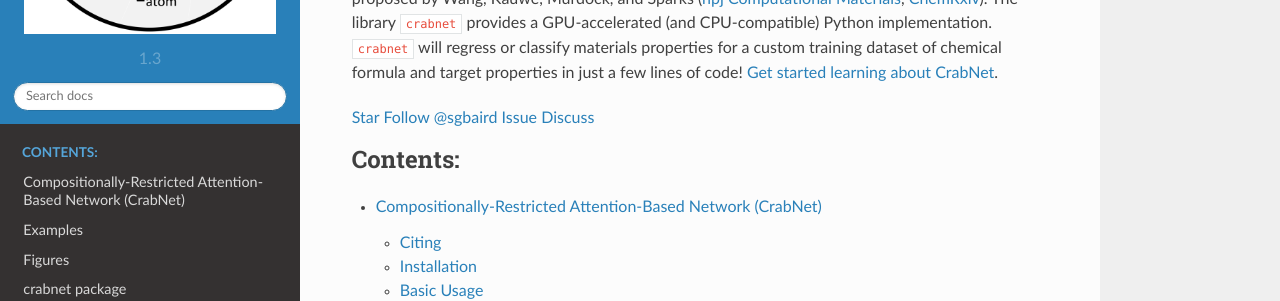
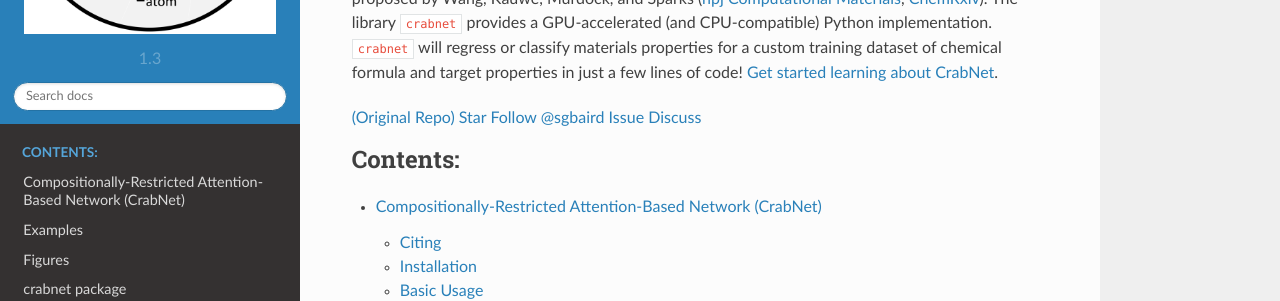
Before and after one commit to anthony-wang/CrabNet, a Sphinx documentation site: the page built from docs/source/index.rst, in a window 1280 px wide and 1350 px high. Shown: the part 269-570 px from the top of the window. Built offline with Sphinx 7.4.7 and the Read the Docs theme 2.0.0, drawn with Linux system fonts in a browser that asks for light colours.

Commit message:
use anthony-wang CrabNet stars and include in label

```diff
--- a/docs/source/index.rst
+++ b/docs/source/index.rst
@@ -20,13 +20,13 @@
 
 .. raw:: html
 
-   <a class="github-button" href="https://github.com/sparks-baird/crabnet"
+   <a class="github-button" href="https://github.com/anthony-wang/crabnet"
    data-icon="octicon-star" data-size="large" data-show-count="true" aria-label="Star
-   sparks-baird/crabnet on GitHub">Star</a>
+   anthony-wang/crabnet on GitHub">(Original Repo) Star</a>
    <a class="github-button"
    href="https://github.com/sgbaird" data-size="large" data-show-count="true"
    aria-label="Follow @sgbaird on GitHub">Follow @sgbaird</a>
-   <a class="github-button" href="https://github.com/sparks-baird/mat_discover/issues"
+   <a class="github-button" href="https://github.com/sparks-baird/crabnet/issues"
    data-icon="octicon-issue-opened" data-size="large" data-show-count="true"
    aria-label="Issue sparks-baird/crabnet on GitHub">Issue</a>
    <a class="github-button" href="https://github.com/sparks-baird/crabnet/discussions" data-icon="octicon-comment-discussion" data-size="large" aria-label="Discuss sparks-baird/crabnet on GitHub">Discuss</a>
```
